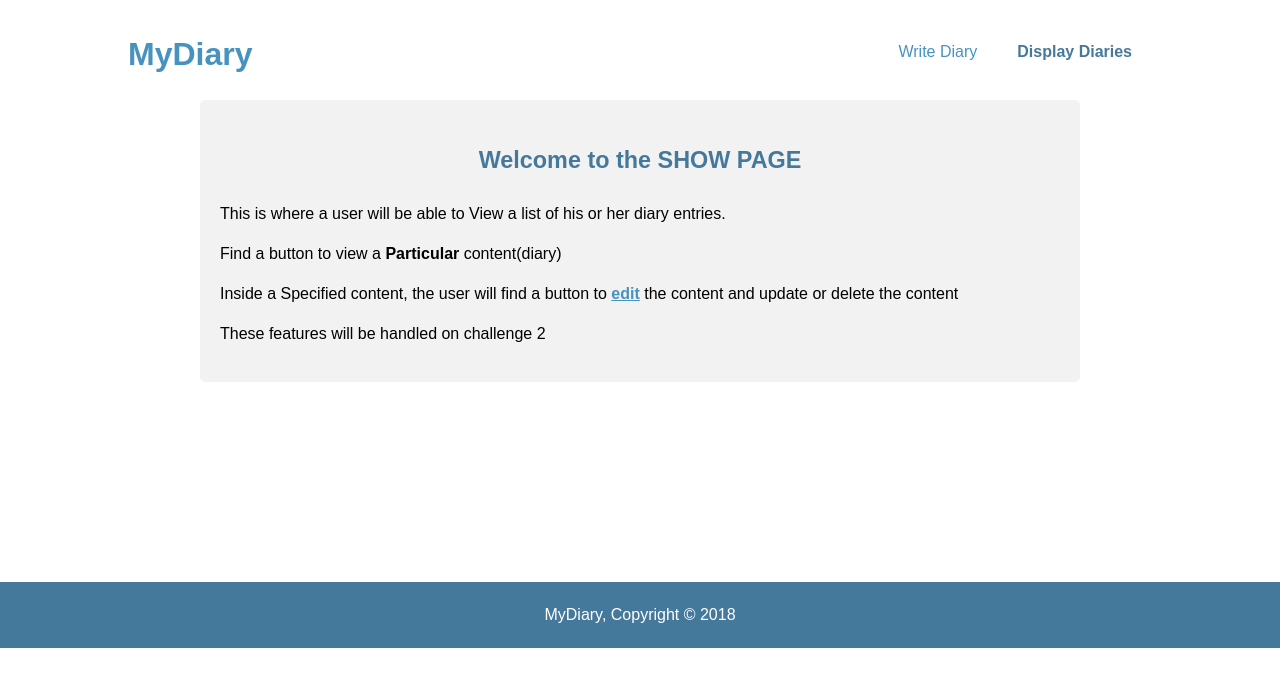
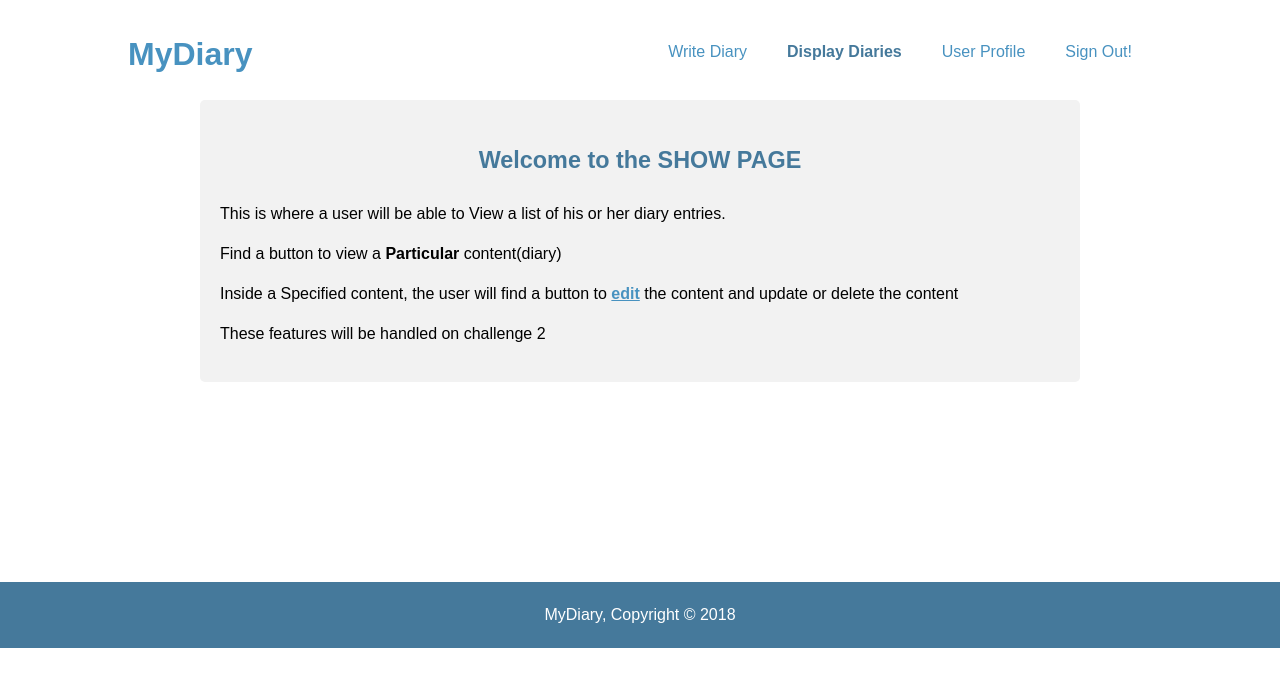
Before and after one commit to ucmartino/MyDiaryApp, a plain HTML site: page show.html in a window 1280 px wide. Drawn offline with Linux system fonts and the light colour scheme.

Commit message:
Update the show page with links to User Profile and Signout Pages

```diff
--- a/show.html
+++ b/show.html
@@ -18,6 +18,8 @@
          <ul>
          	<li><a href="new.html">Write Diary</a></li>
              <li  class="current"><a href="show.html">Display Diaries</a></li>
+             <li><a href="profile.html">User Profile</a></li>
+         	<li><a href="signout.html">Sign Out!</a></li>
          </ul>
   	   </nav>
     </div>
```
